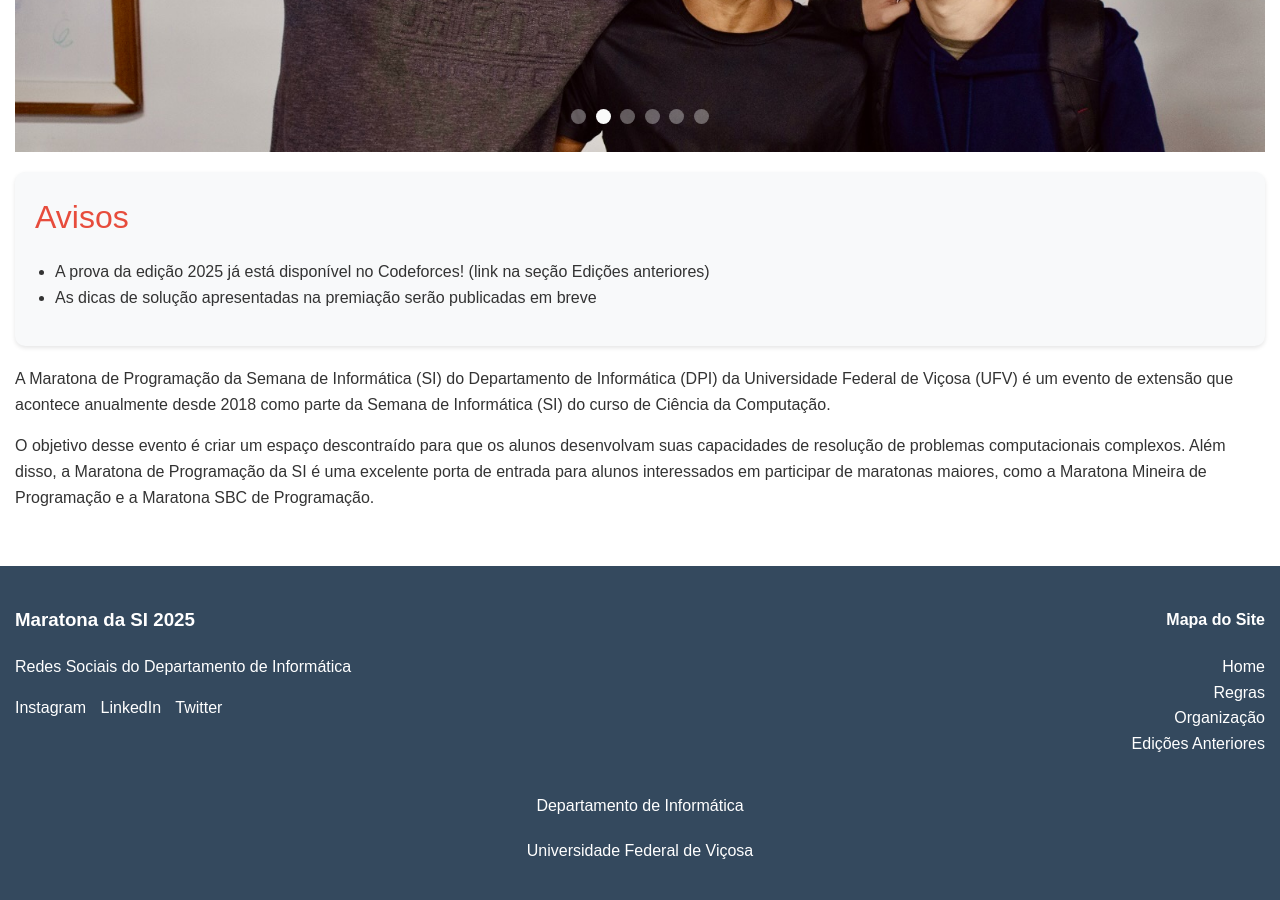
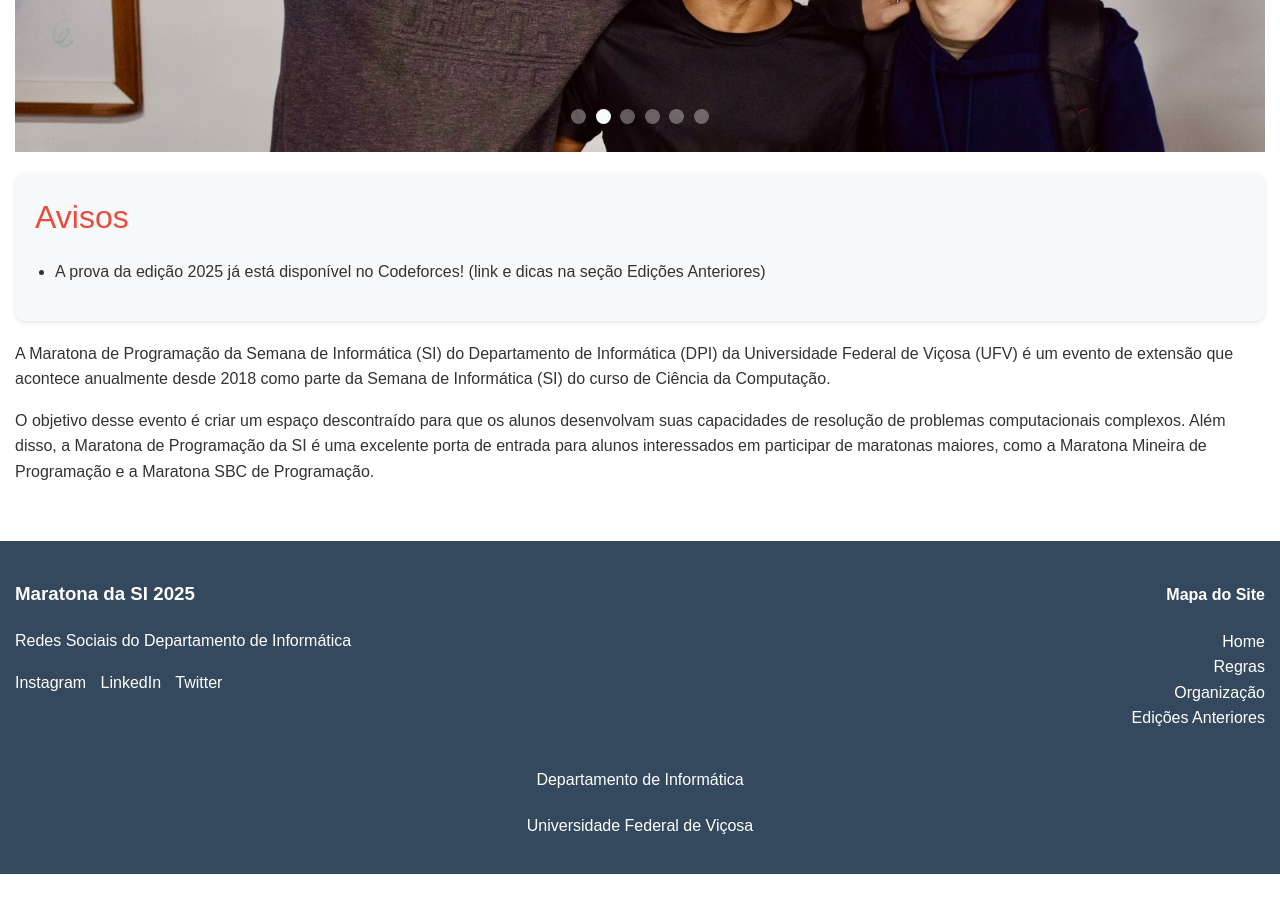
Before and after one commit to maratonaufv/maratona-si, a Jekyll site: the page built from index.md, in a window 1280 px wide and 900 px high, scrolled down 636 px. Built offline with Jekyll 4.4.1, drawn with Linux system fonts in a browser that asks for light colours; after the commit the page ends 1510 px from its top, so only the background shows below that.

Commit message:
Update index.md

```diff
--- a/index.md
+++ b/index.md
@@ -19,8 +19,7 @@ carousels:
 
 ## Avisos
 
-- A prova da edição 2025 já está disponível no Codeforces! (link na seção Edições anteriores)
-- As dicas de solução apresentadas na premiação serão publicadas em breve
+- A prova da edição 2025 já está disponível no Codeforces! (link e dicas na seção Edições Anteriores)
 <!-- - **As inscrições para a VIII Maratona da SI estarão abertas em breve!** -->
 <!-- - A VIII Maratona da SI será realizada dia 26 de agosto, durante a Semana de Informática de 2025. Inscriçoes [aqui](https://forms.gle/cCPvAhDoCK3RvJd36). -->
 
```
